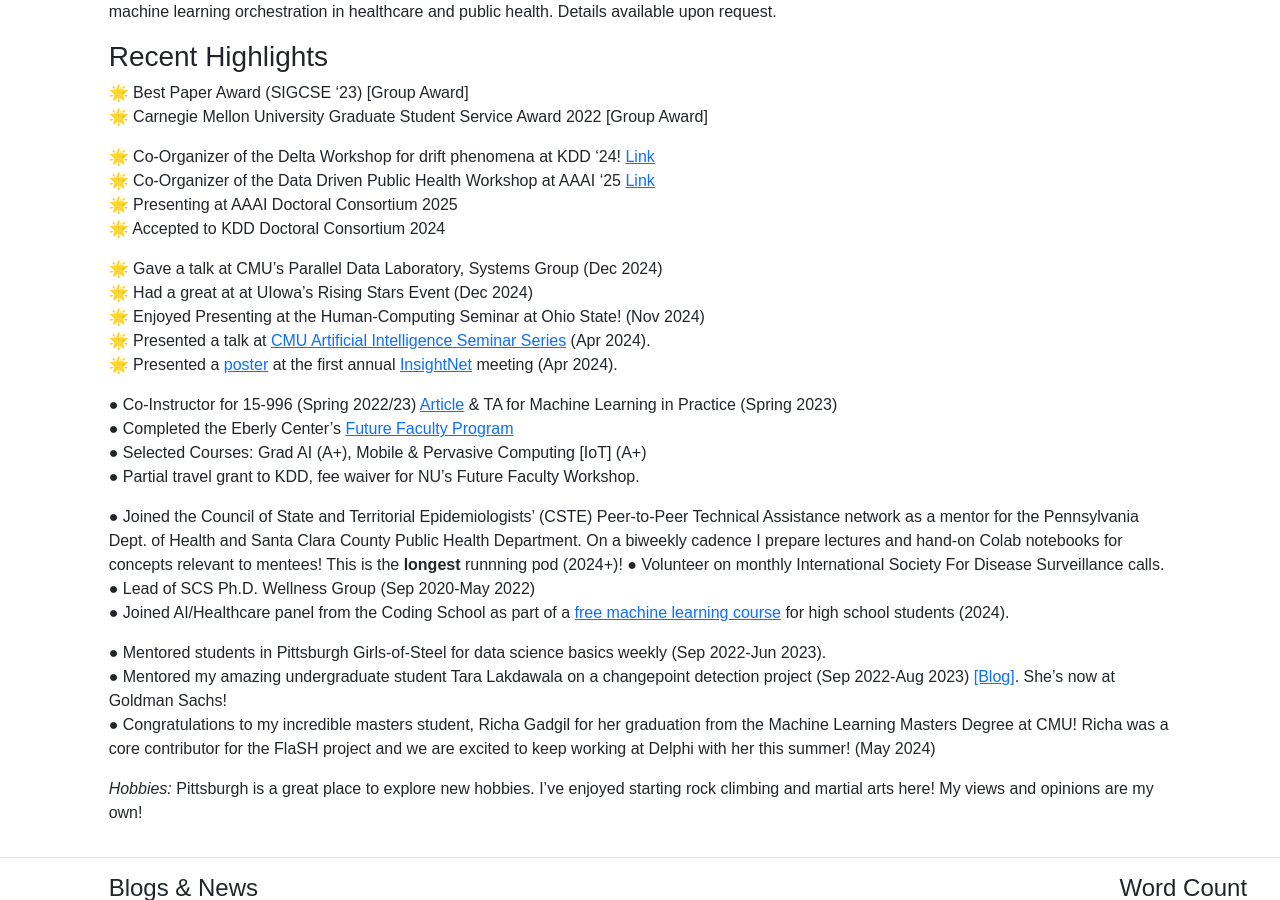
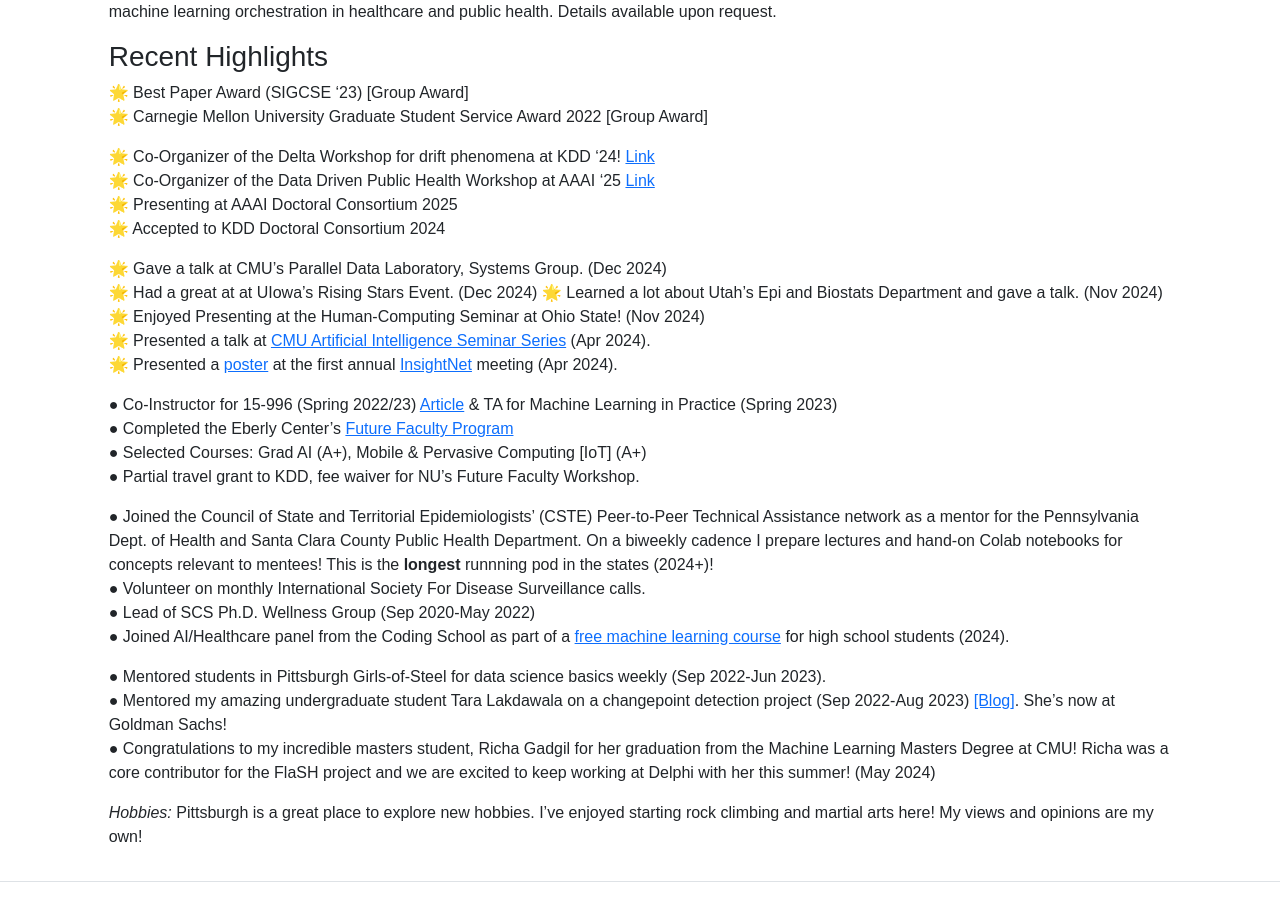
Before and after one commit to Ananya-Joshi/ananya-joshi.github.io, a Jekyll site: the page built from index.md, in a window 1280 px wide and 900 px high, scrolled down 3917 px. Built offline with Jekyll 4.4.1, drawn with Linux system fonts in a browser that asks for light colours.

Commit message:
Update index.md

```diff
--- a/index.md
+++ b/index.md
@@ -36,8 +36,9 @@
 🌟 Presenting at AAAI Doctoral Consortium 2025
 🌟 Accepted to KDD Doctoral Consortium 2024
 
-🌟 Gave a talk at CMU's Parallel Data Laboratory, Systems Group (Dec 2024)
-🌟 Had a great at at UIowa's Rising Stars Event (Dec 2024)
+🌟 Gave a talk at CMU's Parallel Data Laboratory, Systems Group. (Dec 2024)
+🌟 Had a great at at UIowa's Rising Stars Event. (Dec 2024)
+🌟 Learned a lot about Utah's Epi and Biostats Department and gave a talk.  (Nov 2024)
 🌟 Enjoyed Presenting at the Human-Computing Seminar at Ohio State!  (Nov 2024)
 🌟 Presented a talk at [CMU Artificial Intelligence Seminar Series](https://www.cs.cmu.edu/~aiseminar/) (Apr 2024).
 🌟 Presented a [poster](https://docs.google.com/presentation/d/1D3113F9G8YakJzFu-xPZbn6m7aQe4Ym7cmy8Y1D2G8o/edit#slide=id.g25f4eb53bbd_0_0) at the first annual [InsightNet](https://insightnet.us/insight-net-annual-meeting-2024/) meeting (Apr 2024).
@@ -49,7 +50,7 @@
 ● Partial travel grant to KDD, fee waiver for NU's Future Faculty Workshop.
 
 
-●  Joined the Council of State and Territorial Epidemiologists' (CSTE) Peer-to-Peer Technical Assistance network as a mentor  for the Pennsylvania Dept. of Health and Santa Clara County Public Health Department. On a biweekly cadence I prepare lectures and hand-on Colab notebooks for concepts relevant to mentees! This is the **longest** runnning pod (2024+)!
+●  Joined the Council of State and Territorial Epidemiologists' (CSTE) Peer-to-Peer Technical Assistance network as a mentor for the Pennsylvania Dept. of Health and Santa Clara County Public Health Department. On a biweekly cadence I prepare lectures and hand-on Colab notebooks for concepts relevant to mentees! This is the **longest** runnning pod in the states (2024+)!
 ● Volunteer on monthly International Society For Disease Surveillance calls.
 ● Lead of SCS Ph.D. Wellness Group (Sep 2020-May 2022)
 ● Joined AI/Healthcare panel from the Coding School as part of a [free machine learning course](https://the-cs.org/train-course) for high school students (2024).
```
